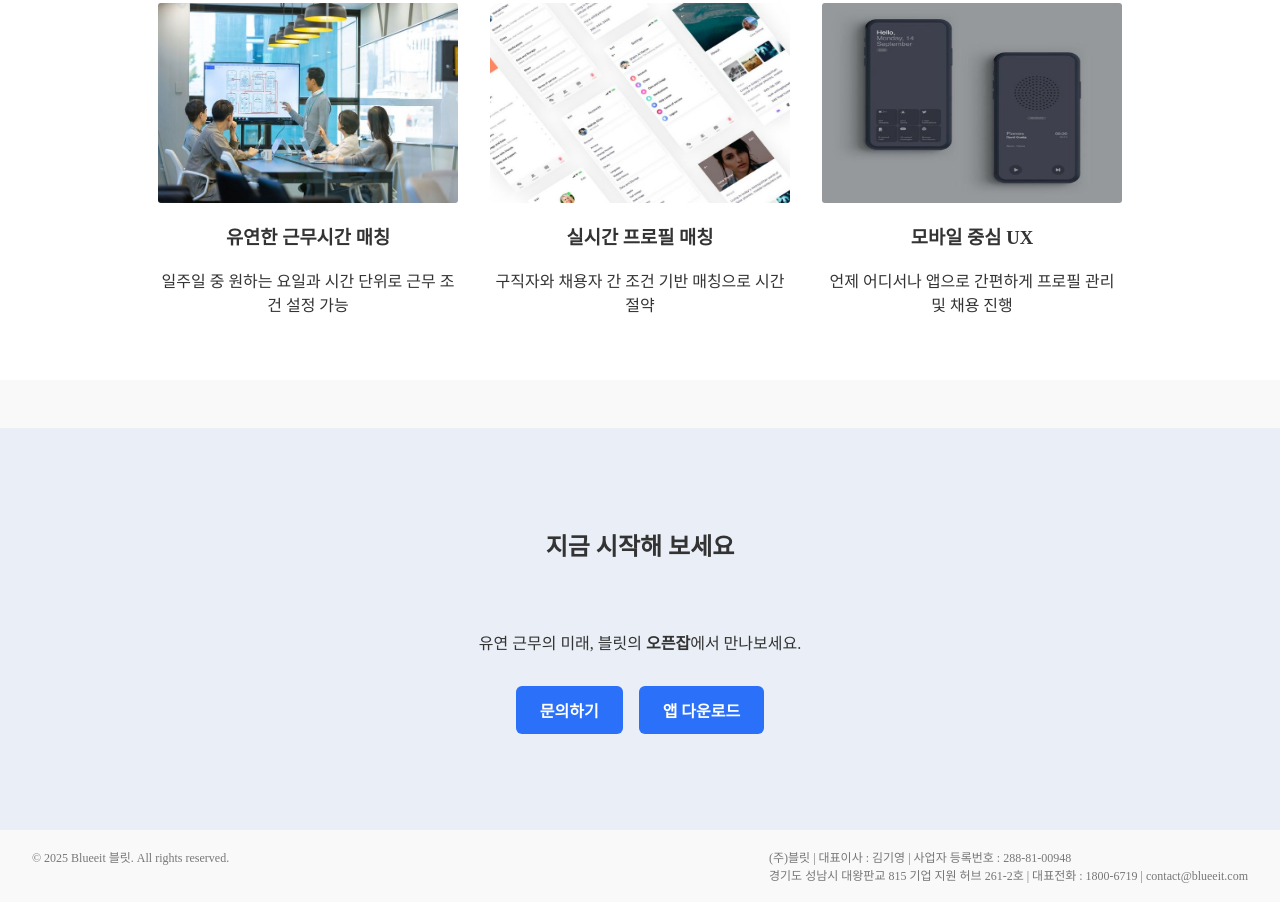
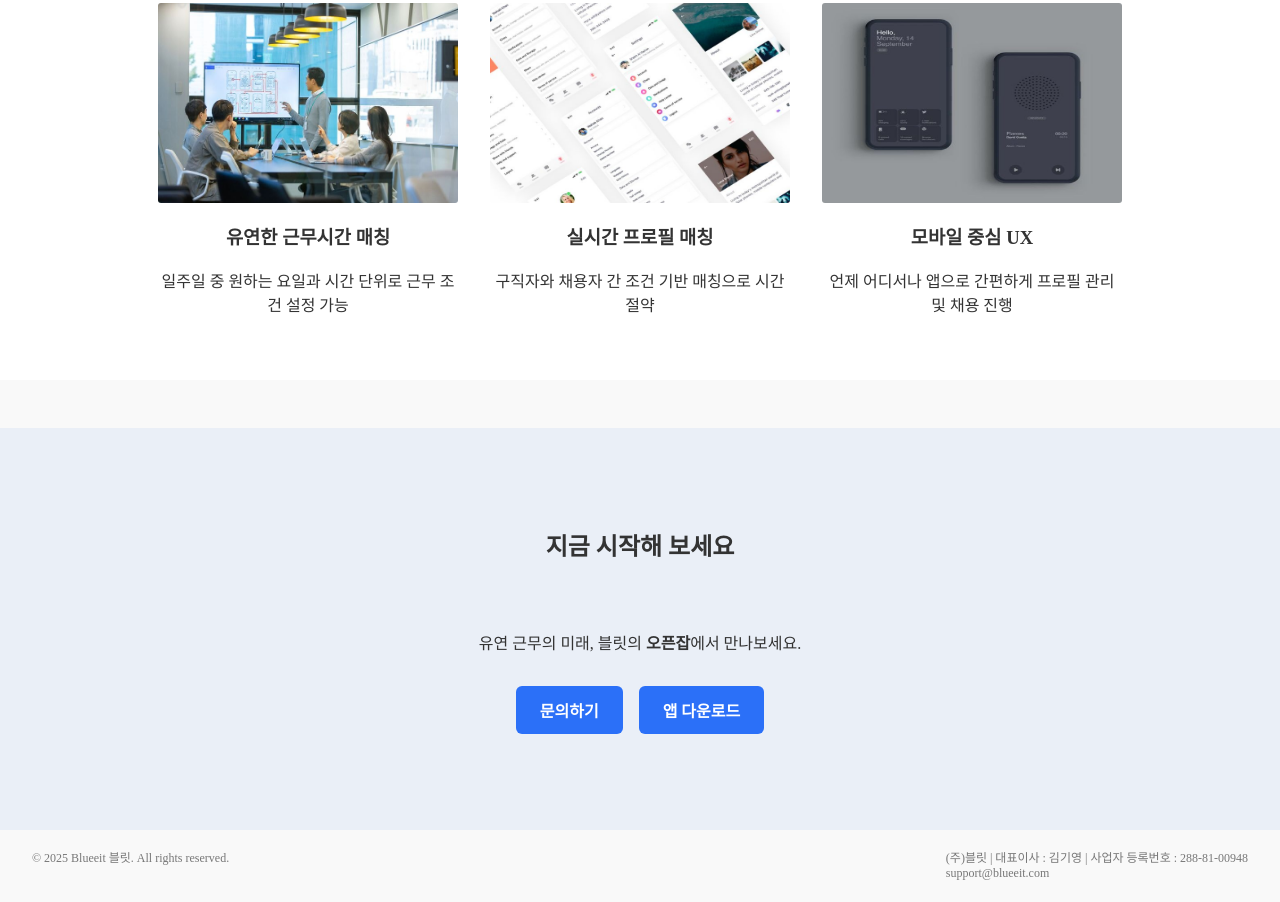
Before and after one commit to Blueeit/Blueeit.github.io, a plain HTML site: page index.html in a window 1280 px wide. Shown: the part 1285-2187 px from the top of the page. Drawn offline with nearby package versions, Linux system fonts and the light colour scheme.

Commit message:
2505116 - footer 수정

```diff
--- a/index.html
+++ b/index.html
@@ -102,8 +102,7 @@
     <div>
       <ul>
         <li>(주)블릿 | 대표이사 : 김기영 | 사업자 등록번호 : 288-81-00948</li>
-        <li>경기도 성남시 대왕판교 815 기업 지원 허브 261-2호 | 대표전화 : 1800-6719 | contact@blueeit.com</li>
-        <li></li>
+        <li>support@blueeit.com</li>
     </ul>
     </div>
   </footer>
```
